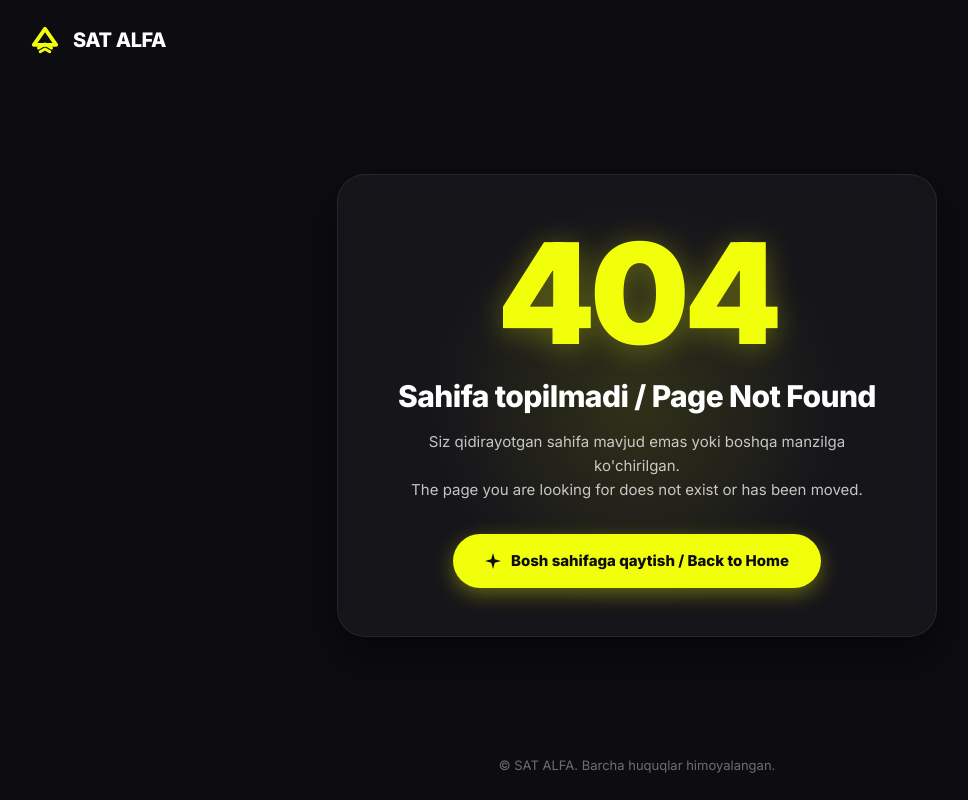
After one commit to ibragimove/SAT-ALFA, a Django app: template templates/404.html in a window 1280 px wide. The commit adds this page. Shown: the whole page, without its empty margins (3-971 px from the left). Run offline with Django 5.2, Linux system fonts and the light colour scheme; the template is opened without the code that fills it, so the values that code supplies are empty.

Commit message:
Complete Task 12: metadata, error pages (404/500), and robots.txt

```diff
--- a/core/urls.py
+++ b/core/urls.py
@@ -6,4 +6,5 @@ app_name = 'core'
 urlpatterns = [
     path('', views.home, name='home'),
     path('apply/', views.apply, name='apply'),
+    path('robots.txt', views.robots, name='robots'),
 ]
--- /dev/null
+++ b/templates/404.html
@@ -0,0 +1,163 @@
+{% load static %}
+<!DOCTYPE html>
+<html lang="uz">
+<head>
+  <meta charset="UTF-8">
+  <meta name="viewport" content="width=device-width, initial-scale=1.0">
+  <title>404 - Sahifa topilmadi | SAT ALFA</title>
+  <link rel="icon" type="image/jpeg" href="{% static 'img/logo.jpg' %}">
+
+  <!-- Google Fonts: Inter -->
+  <link rel="preconnect" href="https://fonts.googleapis.com">
+  <link rel="preconnect" href="https://fonts.gstatic.com" crossorigin>
+  <link href="https://fonts.googleapis.com/css2?family=Inter:wght@400;600;700;800;900&display=swap" rel="stylesheet">
+
+  <link rel="stylesheet" href="{% static 'css/main.css' %}">
+  <style>
+    body {
+      background-color: #0D0C11;
+      color: #FFFFFF;
+      font-family: 'Inter', -apple-system, BlinkMacSystemFont, sans-serif;
+      margin: 0;
+      padding: 0;
+      min-height: 100vh;
+      display: flex;
+      flex-direction: column;
+      justify-content: space-between;
+      overflow-x: hidden;
+    }
+    .error-header {
+      padding: 24px 32px;
+      display: flex;
+      align-items: center;
+    }
+    .error-brand {
+      display: inline-flex;
+      align-items: center;
+      gap: 12px;
+      text-decoration: none;
+      color: #FFFFFF;
+    }
+    .error-logo {
+      color: #F1FF0A;
+    }
+    .error-brand-text {
+      font-weight: 800;
+      font-size: 20px;
+      letter-spacing: -0.02em;
+    }
+    .error-main {
+      flex: 1;
+      display: flex;
+      align-items: center;
+      justify-content: center;
+      padding: 40px 20px;
+      text-align: center;
+      position: relative;
+    }
+    .error-decor-blob {
+      position: absolute;
+      width: 400px;
+      height: 400px;
+      border-radius: 50%;
+      background: radial-gradient(circle, rgba(241, 255, 10, 0.12) 0%, transparent 70%);
+      pointer-events: none;
+      z-index: 0;
+    }
+    .error-card {
+      position: relative;
+      z-index: 1;
+      max-width: 600px;
+      width: 100%;
+      padding: 48px 32px;
+      border-radius: 28px;
+      background: rgba(255, 255, 255, 0.04);
+      border: 1px solid rgba(255, 255, 255, 0.08);
+      backdrop-filter: blur(12px);
+      box-shadow: 0 20px 50px rgba(0, 0, 0, 0.5);
+    }
+    .error-code {
+      font-size: clamp(80px, 15vw, 140px);
+      font-weight: 900;
+      color: #F1FF0A;
+      line-height: 1;
+      letter-spacing: -0.04em;
+      margin: 0 0 16px 0;
+      text-shadow: 0 4px 30px rgba(241, 255, 10, 0.3);
+    }
+    .error-title {
+      font-size: clamp(22px, 4vw, 30px);
+      font-weight: 800;
+      margin: 0 0 16px 0;
+      color: #FFFFFF;
+      letter-spacing: -0.02em;
+    }
+    .error-text {
+      font-size: 15px;
+      color: rgba(255, 255, 255, 0.75);
+      line-height: 1.6;
+      margin: 0 auto 32px auto;
+      max-width: 480px;
+    }
+    .error-btn {
+      display: inline-flex;
+      align-items: center;
+      justify-content: center;
+      gap: 10px;
+      background-color: #F1FF0A;
+      color: #0D0C11;
+      font-weight: 800;
+      font-size: 15px;
+      padding: 15px 32px;
+      border-radius: 9999px;
+      text-decoration: none;
+      box-shadow: 0 6px 20px rgba(241, 255, 10, 0.35);
+      transition: transform 0.2s ease, box-shadow 0.2s ease;
+    }
+    .error-btn:hover {
+      transform: translateY(-2px);
+      box-shadow: 0 10px 28px rgba(241, 255, 10, 0.5);
+    }
+    .error-footer {
+      padding: 24px;
+      text-align: center;
+      font-size: 13px;
+      color: rgba(255, 255, 255, 0.4);
+    }
+  </style>
+</head>
+<body>
+  <header class="error-header">
+    <a href="/" class="error-brand" aria-label="SAT ALFA Home">
+      <svg class="error-logo" width="32" height="32" viewBox="0 0 100 100" fill="none" xmlns="http://www.w3.org/2000/svg">
+        <polygon points="50,15 85,65 15,65" stroke="currentColor" stroke-width="12" fill="none" stroke-linejoin="round"/>
+        <path d="M30 75 L50 63 L70 75" stroke="currentColor" stroke-width="10" stroke-linecap="round" stroke-linejoin="round"/>
+        <path d="M35 87 L50 78 L65 87" stroke="currentColor" stroke-width="9" stroke-linecap="round" stroke-linejoin="round"/>
+      </svg>
+      <span class="error-brand-text">SAT ALFA</span>
+    </a>
+  </header>
+
+  <main class="error-main">
+    <div class="error-decor-blob" aria-hidden="true"></div>
+    <div class="error-card">
+      <div class="error-code">404</div>
+      <h1 class="error-title">Sahifa topilmadi / Page Not Found</h1>
+      <p class="error-text">
+        Siz qidirayotgan sahifa mavjud emas yoki boshqa manzilga ko'chirilgan.<br>
+        The page you are looking for does not exist or has been moved.
+      </p>
+      <a href="/" class="error-btn">
+        <svg width="16" height="16" viewBox="0 0 24 24" fill="currentColor">
+          <path d="M12 0L14.6 9.4L24 12L14.6 14.6L12 24L9.4 14.6L0 12L9.4 9.4L12 0Z"/>
+        </svg>
+        <span>Bosh sahifaga qaytish / Back to Home</span>
+      </a>
+    </div>
+  </main>
+
+  <footer class="error-footer">
+    &copy; SAT ALFA. Barcha huquqlar himoyalangan.
+  </footer>
+</body>
+</html>
```
Also changed, not shown: PROGRESS.md (+6 -0 lines), core/views.py (+9 -1 lines), templates/500.html (added, +163 -0 lines), templates/base.html (+19 -0 lines).
